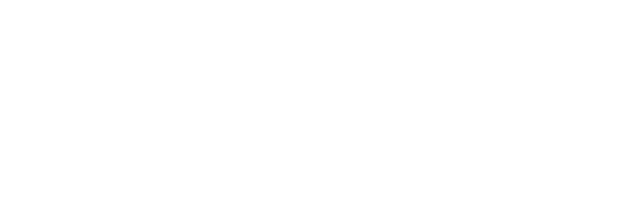
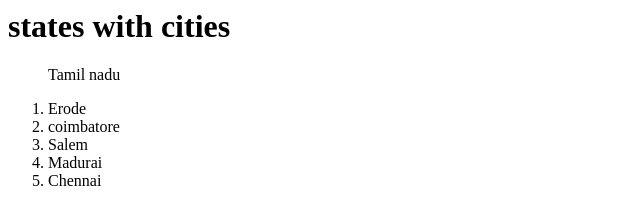
Before and after one commit to Adishree10/assaignment1.html, a plain HTML site: page index.html in a window 1280 px wide. Shown: the whole page, without its empty margins (0-640 px from the left). Drawn offline with Linux system fonts and the light colour scheme.

Commit message:
Update index.html

```diff
--- a/index.html
+++ b/index.html
@@ -1,5 +1,13 @@
 <DOCTYPE html>
-<!DOCTYPE html>
 <html>
 <head>
 <body>
+  <h1>states with cities</h1>
+  <ul>Tamil nadu</ul>
+  <ol>
+    <li>Erode</li>
+    <li>coimbatore</li>
+    <li>Salem</li>
+    <li>Madurai</li>
+    <li>Chennai</li>
+  </ol>
```
